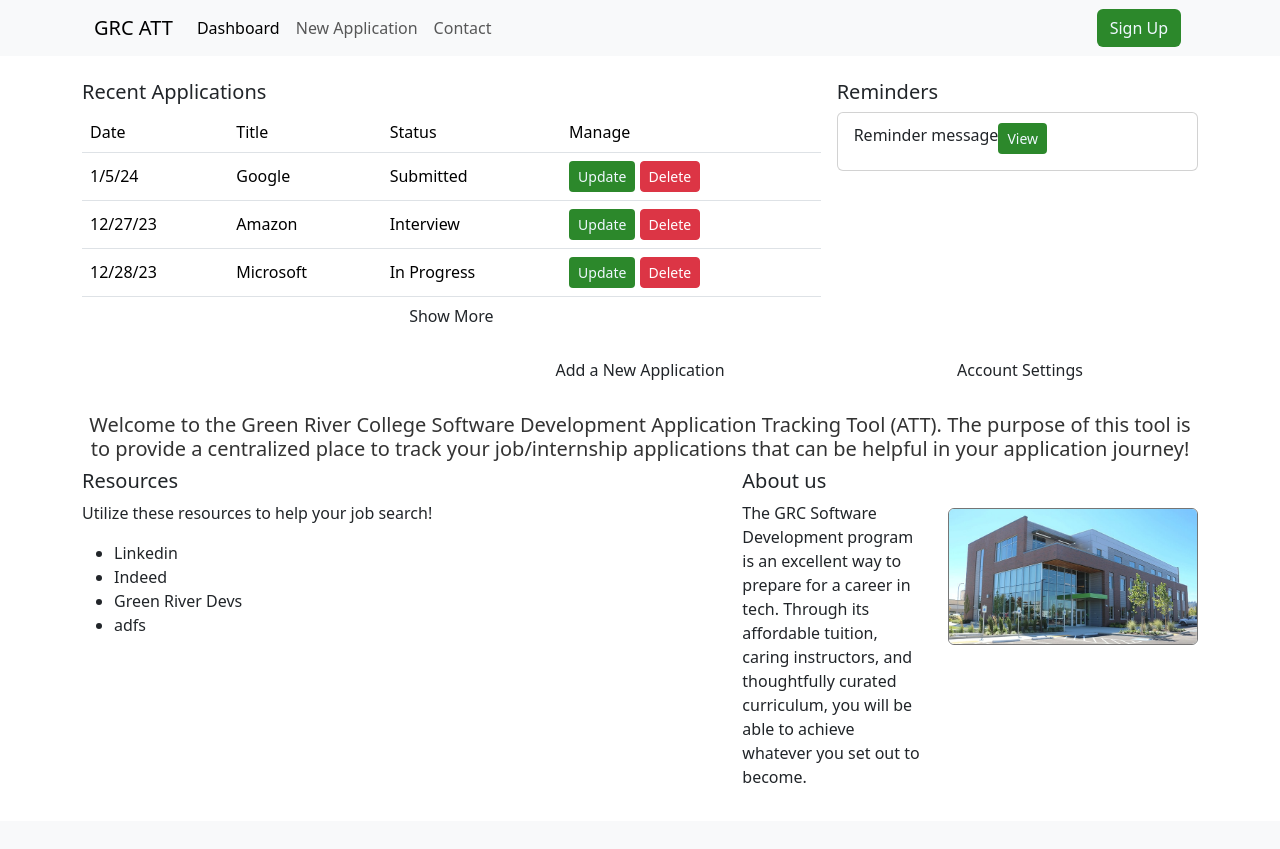
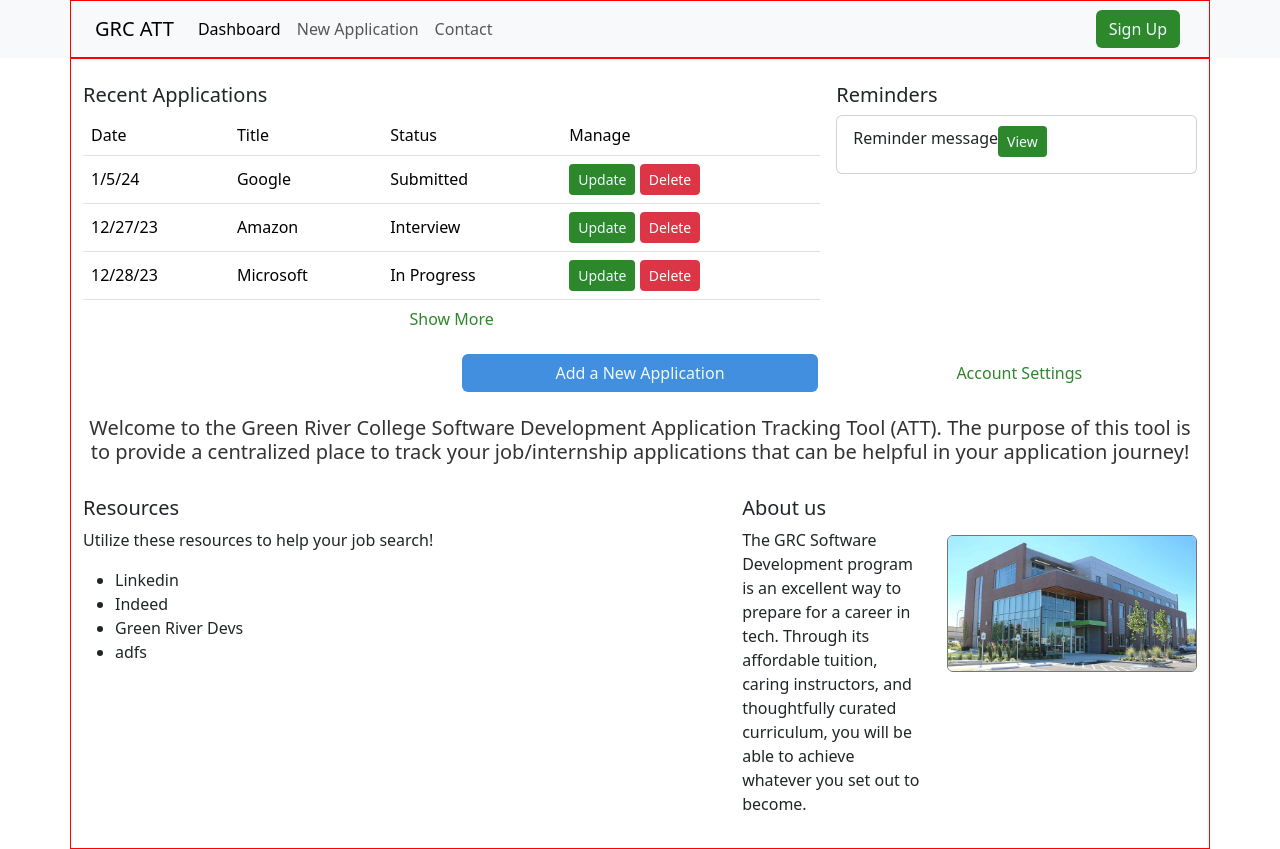
Before and after one commit to Rauoof814/SDEV305-Team-G, a PHP site: page / in a window 1280 px wide. Before the commit the page ends 783 px from the top, so only its background shows below. Run offline with PHP 8.4, Linux system fonts and the light colour scheme.

Commit message:
Updated document structure for clarity

```diff
--- a/index.html
+++ b/index.html
@@ -51,10 +51,10 @@
 
         <!-- Main content -->
         <main class="site-content">
-            <br>
             <div class="container">
+                <br>
+                <!-- Applications panel -->
                 <div class="row mb-3 g-3">
-                    <!-- Applications panel -->
                     <div class="col-md-8 applications">
                         <h5>Recent Applications</h5>
                         <div class="applications-list">
@@ -85,7 +85,7 @@
                                         <td class="application-data">Interview</td>
                                         <td>
                                             <div class="btn-group-sm" role="group">
-                                                <button type="button" class="btn btn-bd-primary">Update</button>
+                                                <button type="button" class="btn btn-bd-primary ">Update</button>
                                                 <button type="button" class="btn btn-danger">Delete</button>
                                             </div>
                                         </td>
@@ -118,9 +118,7 @@
                         </div>
                     </div>
                 </div>
-            </div>
-            <!-- Application and account buttons -->
-            <div class="container">
+                <!-- Application and account buttons -->
                 <div class="row">
                     <div class="col-4"></div>
                     <div class="col-4">
@@ -134,18 +132,15 @@
                         </div>
                     </div>
                 </div>
-            </div>
-            <br>
-            <!-- Site info -->
-            <div class="container">
+                <br>
+                <!-- Site info -->
                 <h5 class="text-center rounded site-information">
                     Welcome to the Green River College Software Development Application Tracking Tool (ATT).
                     The purpose of this tool is to provide a centralized place to track your job/internship
                     applications that can be helpful in your application journey!
                 </h5>
-            </div>
-            <!-- About & resources -->
-            <div class="container">
+                <br>
+                <!-- About & resources -->
                 <div class="row mb-3 g-3">
                     <!-- Resources -->
                     <div class="col-md-7 resources">
--- a/styles.css
+++ b/styles.css
@@ -4,7 +4,7 @@
 }
 
 .container {
-    /* border: 1px solid red; */
+    border: 1px solid red;
 }
 
 .site-content {
@@ -50,6 +50,7 @@ h5 {
 
 
 /* BUTTON STYLES */
+/* Primary GRC GREEN */
 .btn-bd-primary {
     background-color: #2c882b;
     color: aliceblue;
@@ -63,6 +64,38 @@ h5 {
 .btn-bd-primary:active {
     border-color: #236d22 !important;
     background-color: #236d22 !important;
+    color: aliceblue !important;
+}
+/* Primary GRC GREEN-inverse */
+.btn-bd-primary-inverse {
+    background-color: white;
+    color: #2c882b;
+}
+
+.btn-bd-primary-inverse:hover {
+    background-color: white;
+    color: #287a27;
+}
+
+.btn-bd-primary-inverse:active {
+    border-color: white !important;
+    background-color: white !important;
+    color: #236d22 !important;
+}
+/* Accent Sky Blue */
+.btn-bd-accent-blue {
+    background-color: #418FDE;
+    color: aliceblue;
+}
+
+.btn-bd-accent-blue:hover {
+    background-color: #3b81c8;
+    color: aliceblue;
+}
+
+.btn-bd-accent-blue:active {
+    border-color: #3472b2 !important;
+    background-color: #3472b2 !important;
     color: aliceblue !important;
 }
 
```
